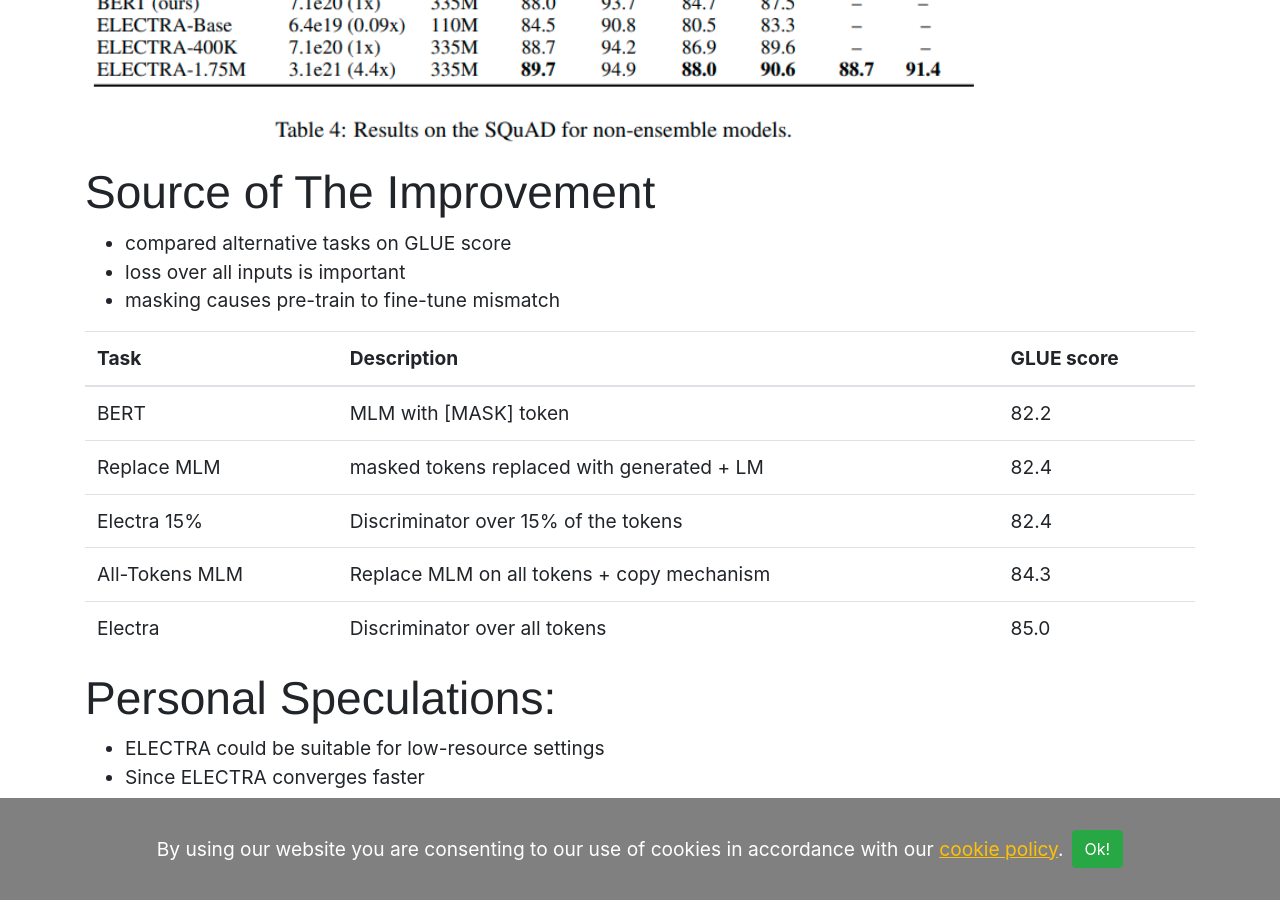
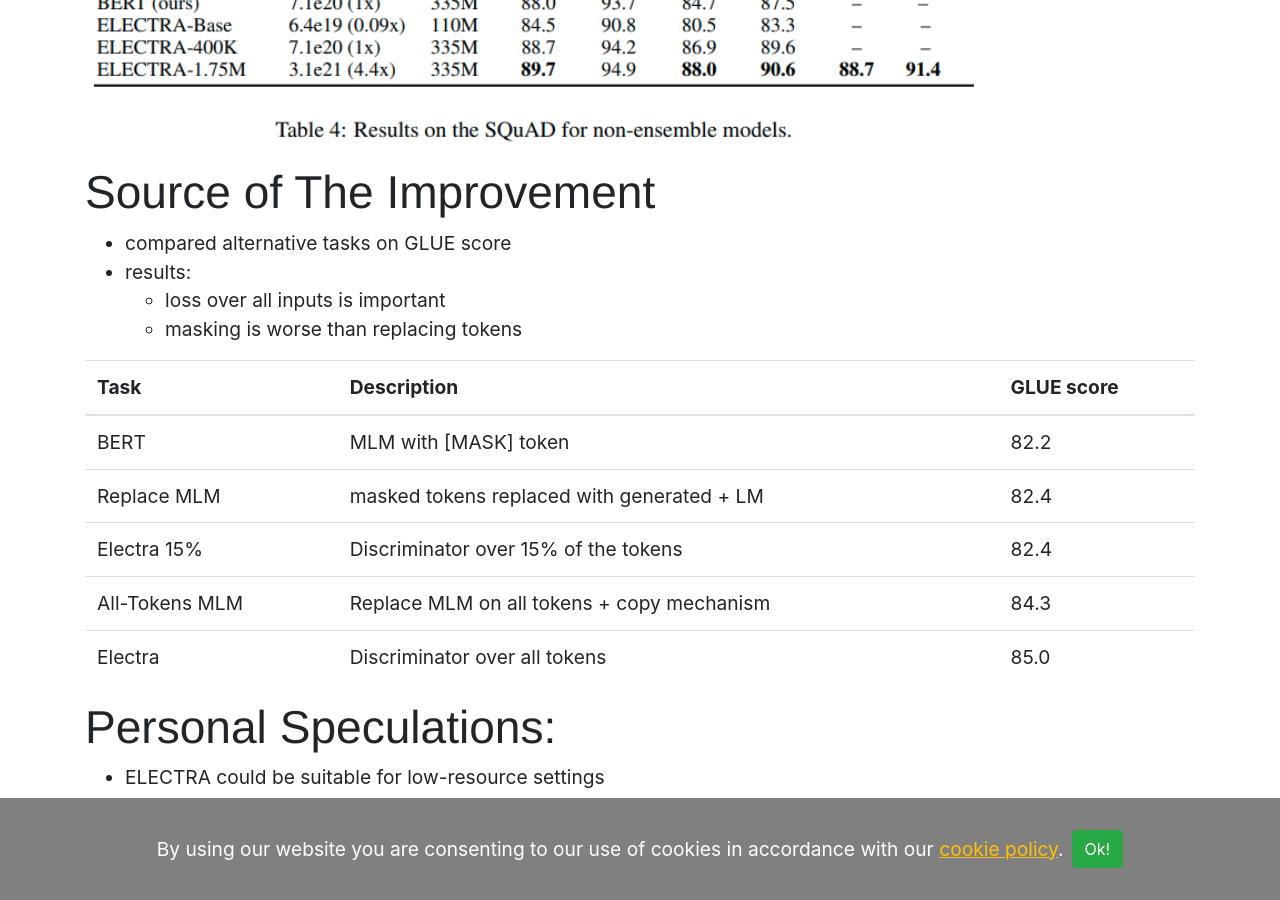
Before and after one commit to vackosar/vackosar.github.io, a Jekyll site: the page built from _posts/2021-10-04-electra-4x-cheaper-bert-training.md, in a window 1280 px wide and 900 px high, scrolled down 4289 px. Built offline with Jekyll 4.4.1, drawn with Linux system fonts in a browser that asks for light colours.

Commit message:
electra minor edit

```diff
--- a/_posts/2021-10-04-electra-4x-cheaper-bert-training.md
+++ b/_posts/2021-10-04-electra-4x-cheaper-bert-training.md
@@ -84,8 +84,9 @@ ELECTRA is also available on [HuggingFace](https://huggingface.co/transformers/m
 
 # Source of The Improvement
 - compared alternative tasks on GLUE score
-- loss over all inputs is important
-- masking causes pre-train to fine-tune mismatch
+- results:
+  - loss over all inputs is important
+  - masking is worse than replacing tokens
 
 <table class="table">
   <thead>
```
